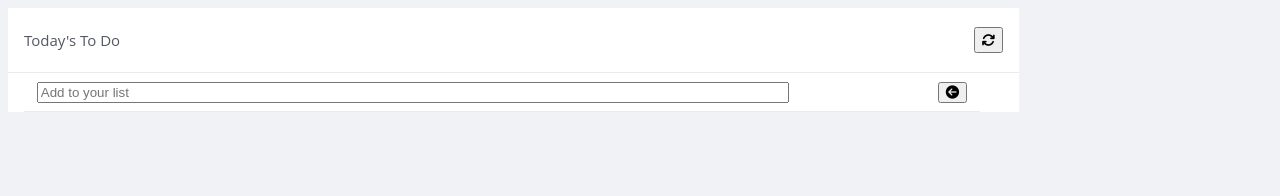
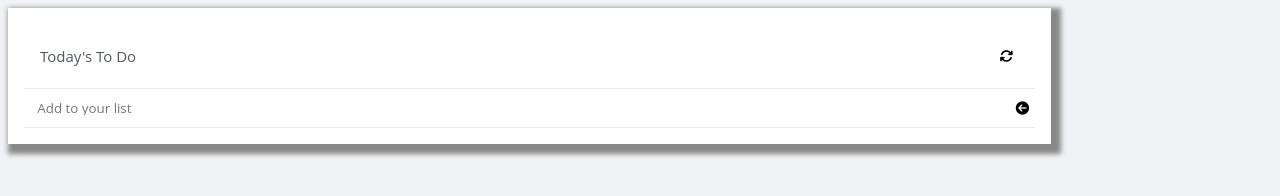
Before and after one commit to JonahKayizzi/TO-DO-LIST-app, a website built with webpack: page src/index.html in a window 1280 px wide. Built offline with nearby package versions, Linux system fonts and the light colour scheme.

Commit message:
Update styles towards those of the design template

```diff
--- a/src/index.js
+++ b/src/index.js
@@ -23,7 +23,7 @@ window.onload = () => {
       const taskElement = createHTMLElement('li', 'task-item', 'task-item', '', tasksContainer);
       createInputElement('input', 'task-complete', 'task-complete', 'checkbox', 'task-complete', '', taskElement);
       const taskEdit = createInputElement('input', 'task-edit text-inp', 'task-edit', 'text', 'task-edit', `${task.description}`, taskElement);
-      const taskDrag = createHTMLElement('button', 'task-edit', `${task.index}`, '<i class="fa fa-arrows" aria-hidden="true"></i>', taskElement);
+      const taskDrag = createHTMLElement('button', 'task-more', `${task.index}`, '<i class="fa fa-arrows" aria-hidden="true"></i>', taskElement);
       createHTMLElement('button', 'task-drag', 'task-drag', '<i class="fa fa-ellipsis-v" aria-hidden="true"></i>', taskElement);
       const taskDelete = createHTMLElement('button', 'task-delete', `${task.index}`, '<i class="fa fa-trash-o" aria-hidden="true"></i>', taskElement);
 
--- a/src/style.css
+++ b/src/style.css
@@ -10,6 +10,8 @@ body {
   width: 80%;
   overflow: hidden;
   color: #545862;
+  box-shadow: 5px 5px 5px 5px #888888;
+  padding: 1em;
 }
 
 .list-title {
@@ -39,8 +41,9 @@ body {
   list-style: none;
   display: flex;
   flex-direction: column;
-  width: 92%;
-  padding: 0 1em;
+  align-items: center;
+  width: 100%;
+  padding: 0;
   margin: 0;
   color: #222;
 }
@@ -56,9 +59,32 @@ body {
   flex-direction: row;
   align-items: center;
   justify-content: space-between;
-  padding: 0 1em;
+  padding: 0;
 }
 
 .text-inp {
   width: 80%;
+  border: 0;
+  padding: 0 1em;
+  height: 1em;
+  box-sizing: border-box;
+  font-family: inherit;
+  outline: 0;
 }
+
+button {
+  border: 0;
+  background-color: #fff;
+  cursor: pointer;
+}
+
+.task-more,
+.task-drag {
+  display: none;
+}
+
+.clear-completed {
+  width: inherit;
+  background-color: #e0e0e0;
+  height: inherit;
+}
```
